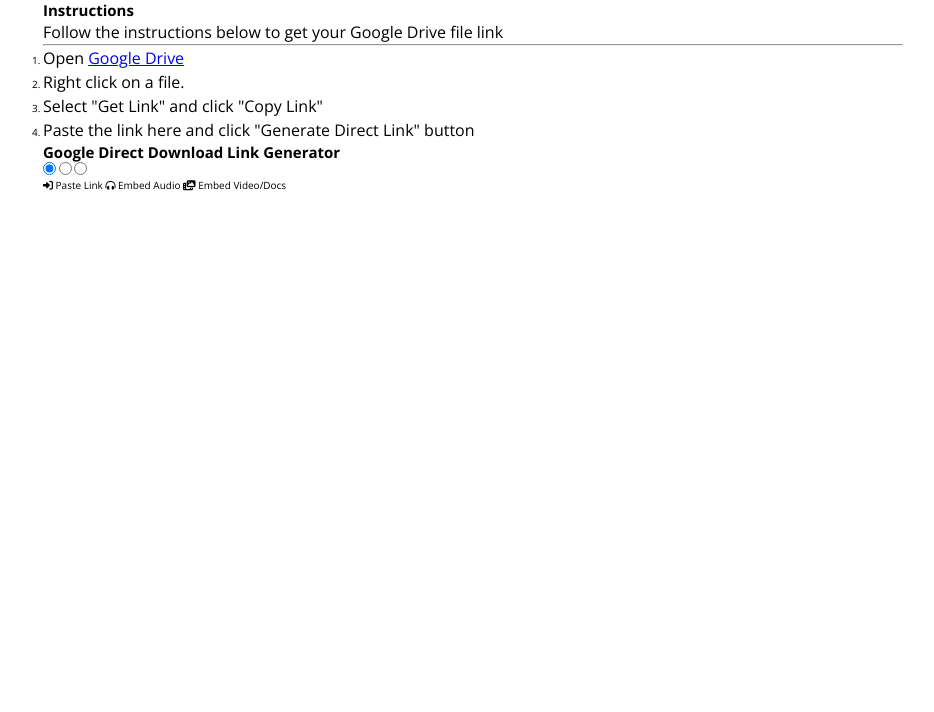
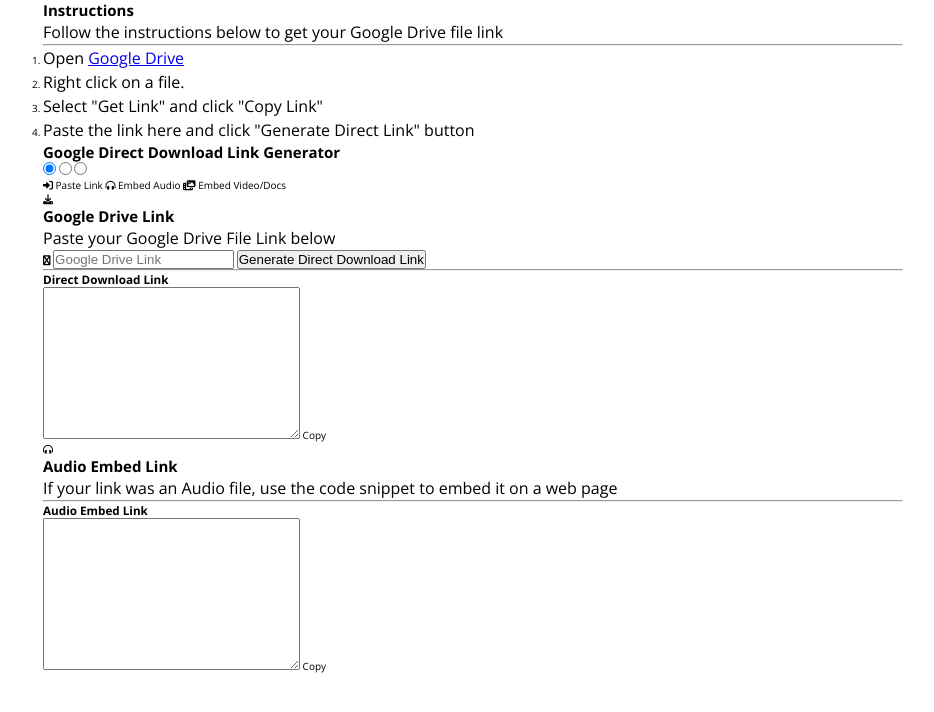
Before and after one commit to Risy33/GoogleDriveLink, a plain HTML site: page index.html in a window 1280 px wide. Shown: the whole page, without its empty margins (167-1101 px from the left). Drawn offline with nearby package versions, Linux system fonts and the light colour scheme.

Commit message:
set up Audio embed Section

```diff
--- a/index.html
+++ b/index.html
@@ -55,6 +55,48 @@
                 Embed Video/Docs
               </label>
             </nav>
+
+            <!-- TAB CONTENT SECTION -->
+            <section>
+              <div class="content content-link">
+              <i class="fas fa-download"></i>
+              <h2>Google Drive Link</h2>
+              <p>Paste your Google Drive File Link below</p>
+              <form action="">
+                <label for="glink">
+                  <i class="fas fa-google-drive"></i>
+
+                  <input type="text" placeholder="Google Drive Link" class="glink" id="glink" autocomplete="off" required>
+                </label>
+                <button id="btn" class="btn">
+                  Generate Direct Download Link
+                </button>
+
+                <div class="embed-code">
+                  <hr>
+                  <h3>Direct Download Link</h3>
+                  <textarea name="" id="download-link" class="embed" cols="30" rows="10" ></textarea>
+                  <span class="copy">Copy</span>
+                </div>
+              </form>
+          </div>
+
+        <!-- Audio Embed Section -->
+        <div class="content content-audio">
+              <i class="fas fa-headphones-alt"></i>
+              <h2>Audio Embed Link</h2>
+              <p>If your link was an Audio file, use the code snippet to embed it on a web page</p>
+              <form action="">
+
+                <div class="embed-code">
+                  <hr>
+                  <h3>Audio Embed Link</h3>
+                  <textarea name="" id="embed-audio" class="embed" cols="30" rows="10" ></textarea>
+                  <span class="copy-audio">Copy</span>
+                </div>
+              </form>
+            </div>
+            </section>
           </div>
         </div>
       </section>
```
